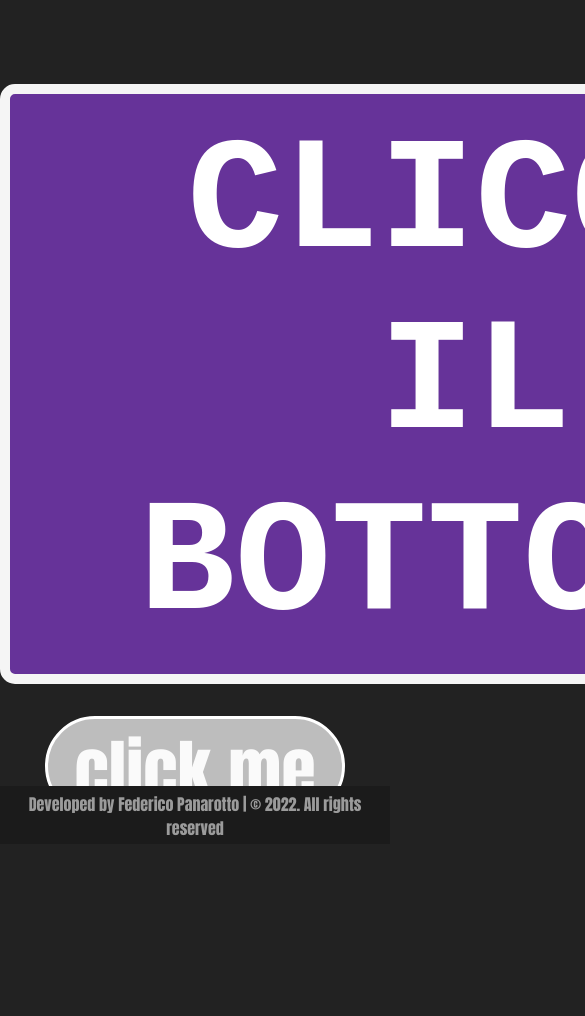
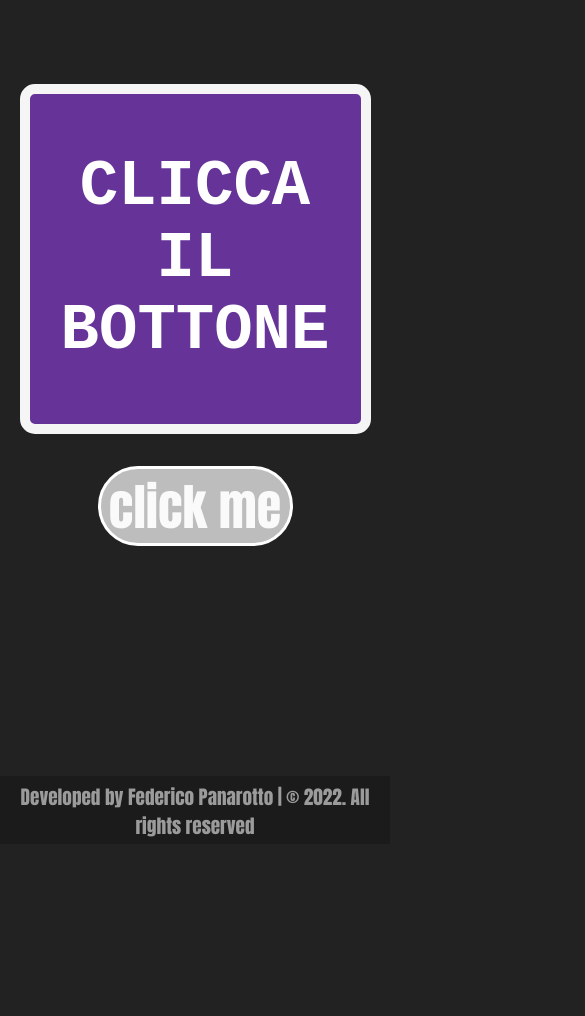
Before and after one commit to zFederickPanit36/ciupabutton, a plain HTML site: page index.html in a window 390 px wide. Shown: the top 1016 px of the page, 585 px wide, since content can reach past the window. After the commit the page ends 844 px from the top, so only its background shows below. Drawn offline with Linux system fonts and the light colour scheme.

Commit message:
Update style.css

```diff
--- a/style.css
+++ b/style.css
@@ -86,4 +86,34 @@ footer {
     padding-top: 6px;
     padding-bottom: 4px;
     font-family: Impact, Haettenschweiler, 'Arial Narrow Bold';
+    font-size: 1.2rem;
 }
+
+@media screen and (max-width: 1050px) {
+    .container {
+        width: 650px;
+        height: 425px;
+        font-size: 3rem;
+    }
+    button {
+        font-size: 50px;
+        height: 90%;
+        width: 30%;
+    }
+}
+
+@media screen and (max-width: 700px) {
+    .container {
+        width: 90%;
+        height: 350px;
+        font-size: 2rem;
+    }
+    button {
+        font-size: 50px;
+        height: 80px;
+        width: 50%;
+    }
+    .counter {
+        font-size: 2rem;
+    }
+}
```
